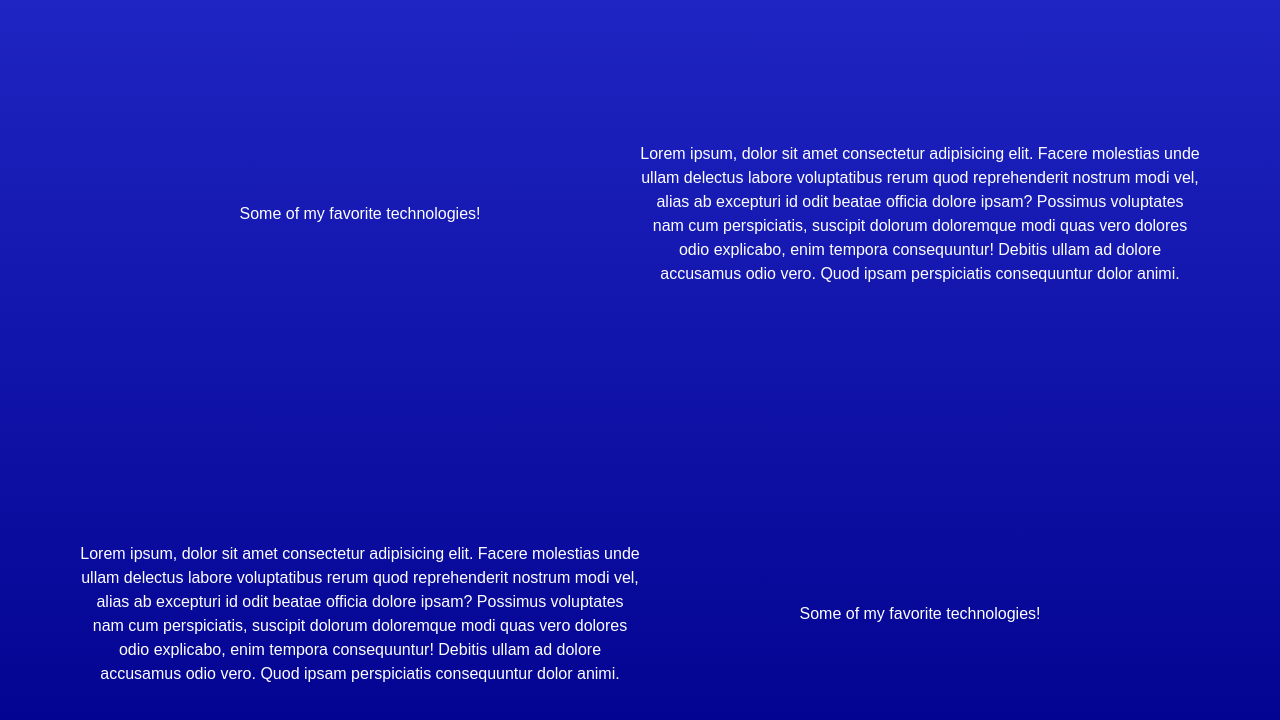
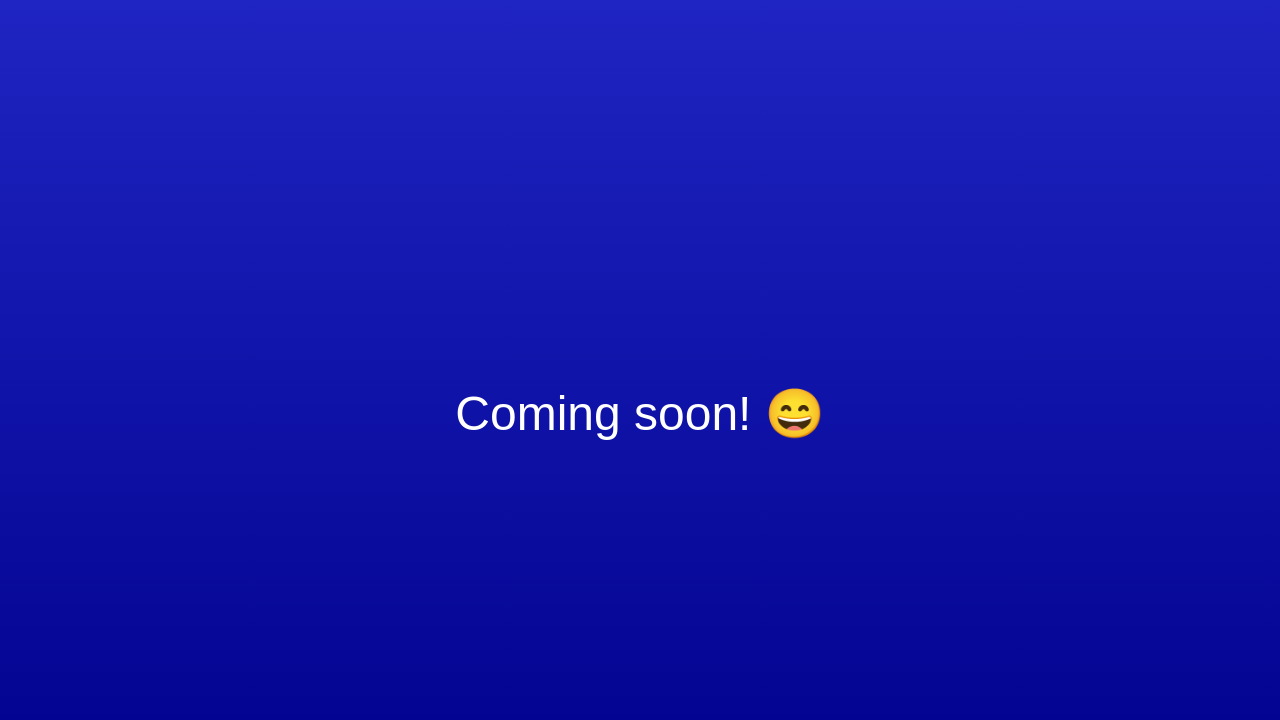
Before and after one commit to Jamesdarrigo29/Portfolio, a Next.js app: page / in a window 1280 px wide. Shown: the part 902-1622 px from the top of the page. Built offline with nearby package versions, Linux system fonts and the light colour scheme.

Commit message:
anchor tag styles

```diff
--- a/src/components/Layout.jsx
+++ b/src/components/Layout.jsx
@@ -31,9 +31,9 @@ export default function Main() {
           </div>
         </section>
         <section>
-          <div className="grid grid-cols-12 h-screen w-full">
-            <div className="col-span-12 md:col-span-6 order-last md:order-first flex items-center text-center">
-              <h1 className="w-full text-center">
+          <div className="grid grid-cols-12 gap-8 flex items-center h-screen w-full">
+            {/* <div className="col-span-12 md:col-span-6 order-last md:order-first flex items-center text-center">
+              <h1 className="w-full text-3xl text-center">
                 Some of my favorite technologies!
               </h1>
             </div>
@@ -49,7 +49,10 @@ export default function Main() {
             <div className="col-span-12 md:col-span-6 text-center flex items-center">
               Lorem ipsum, dolor sit amet consectetur adipisicing elit. Facere molestias unde ullam delectus labore voluptatibus rerum quod reprehenderit nostrum modi vel, alias ab excepturi id odit beatae officia dolore ipsam?
               Possimus voluptates nam cum perspiciatis, suscipit dolorum doloremque modi quas vero dolores odio explicabo, enim tempora consequuntur! Debitis ullam ad dolore accusamus odio vero. Quod ipsam perspiciatis consequuntur dolor animi.
-            </div>
+            </div> */}
+            <h1 className="text-5xl col-span-12 w-full text-center">
+              Coming soon! 😄
+            </h1>
           </div>
         </section>
       </div>
--- a/src/styles/globals.css
+++ b/src/styles/globals.css
@@ -4,6 +4,11 @@ body {
   /* padding: 0px 50px; */
   background: linear-gradient(to bottom, #414dff, #00008B);
   color: white;
+}
+
+a:hover {
+  color: rgb(109, 253, 255);
+  transition: 0.5s;
 }
 
 @media (max-width: 640px) {
```
